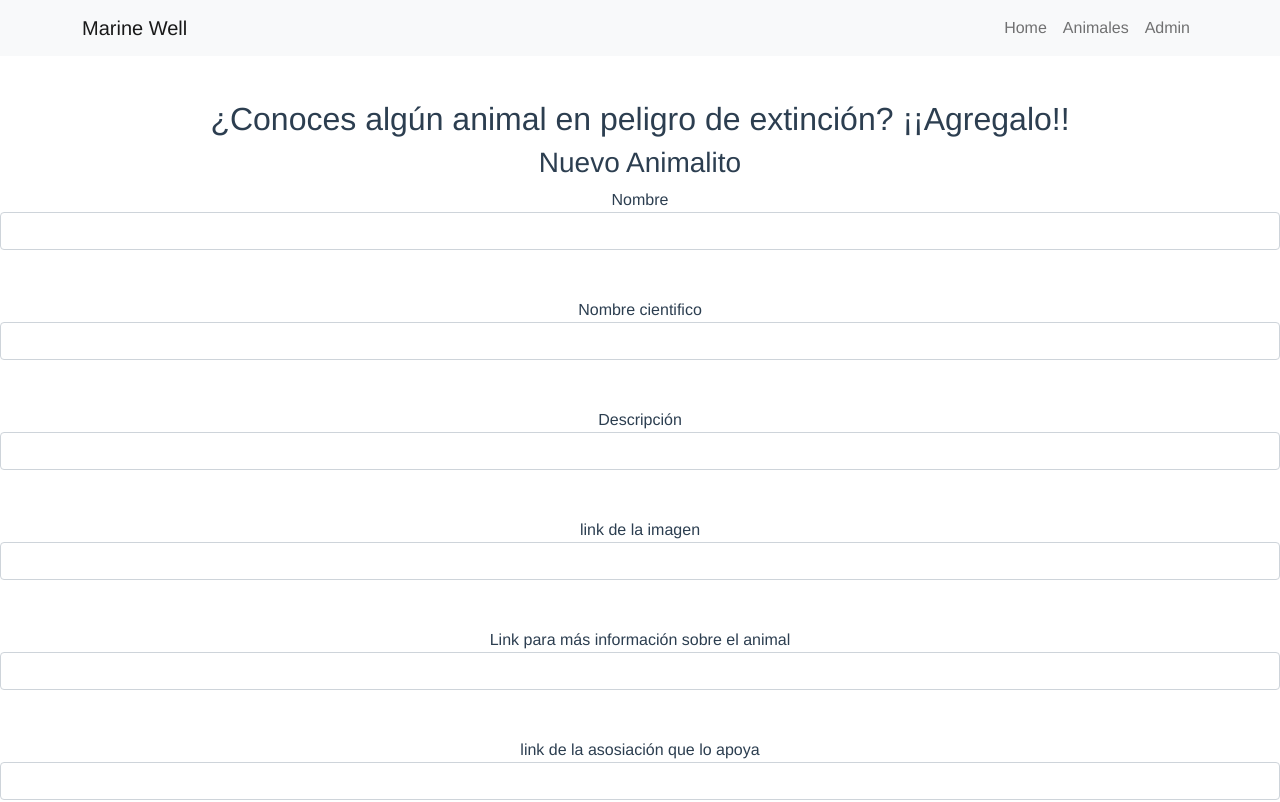
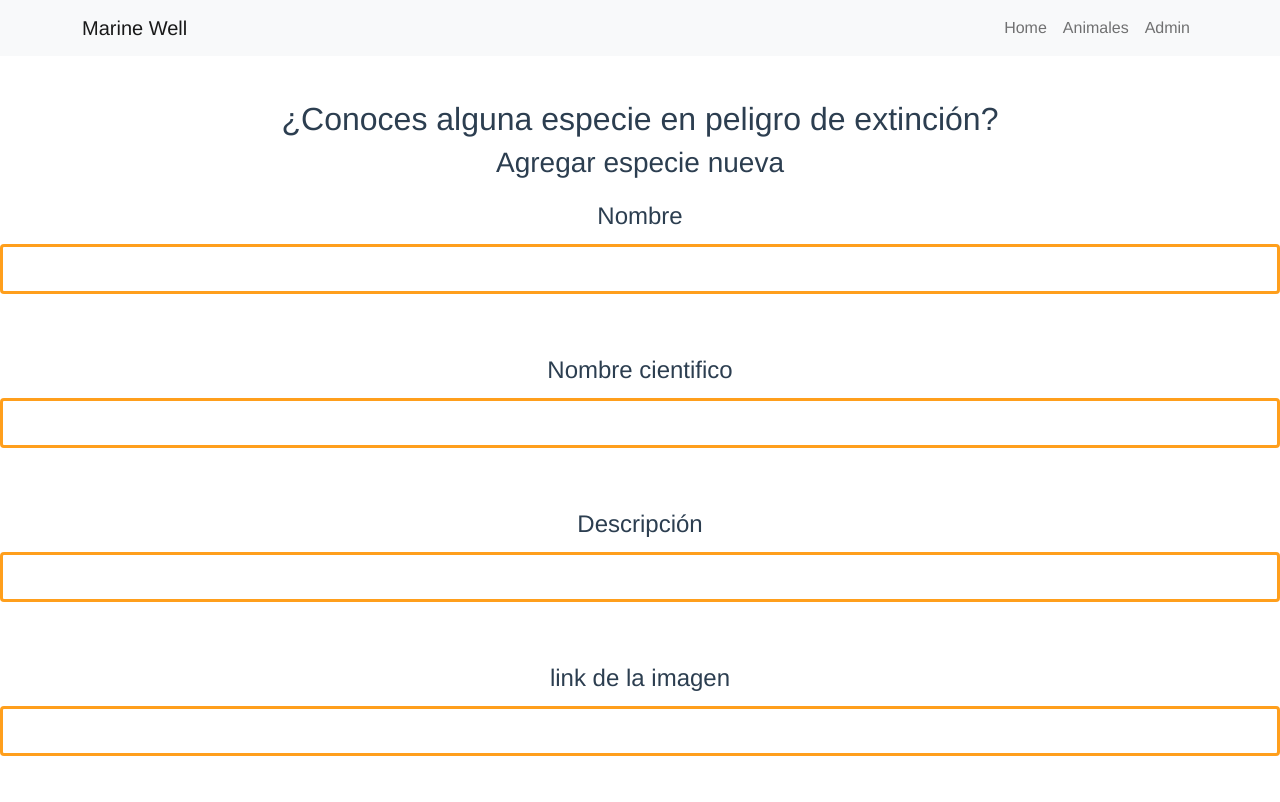
Before and after one commit to LuianOrtiz/HackatonLaunchX_MarineFrontSpecies, a Vue app: page /admin in a window 1280 px wide. Shown: the top 802 px of the page. Built offline with nearby package versions, Linux system fonts and the light colour scheme.

Commit message:
Cambios de color en la app2

```diff
--- a/src/App.vue
+++ b/src/App.vue
@@ -24,6 +24,7 @@
   -moz-osx-font-smoothing: grayscale;
   text-align: center;
   color: #2c3e50;
+  background-color: #CBF3F0;
 }
 /*
 nav {
--- a/src/components/PageHeader.vue
+++ b/src/components/PageHeader.vue
@@ -1,7 +1,7 @@
 <template>
 <nav class="navbar navbar-expand-lg navbar-light bg-light fixed-top">
   <div class="container">
-    <a class="navbar-brand" href="#">{{proyecto}}</a>
+    <router-link class="navbar-brand" to="/">{{proyecto}}</router-link>
     <button class="navbar-toggler" type="button" data-bs-toggle="collapse" data-bs-target="#navbarResponsive" aria-controls="navbarResponsive" aria-expanded="false" aria-label="Toggle navigation">
       <span class="navbar-toggler-icon"></span>
     </button>
@@ -30,3 +30,8 @@ export default {
   }
 }
 </script>
+<style scoped>
+.navegar {
+  background-color: #152F4F;
+}
+</style>
--- a/src/components/admin/AnimalAdd.vue
+++ b/src/components/admin/AnimalAdd.vue
@@ -1,23 +1,23 @@
 <template>
     <div class="submit-form">
     <div v-if="!submitted">
-      <h2>¿Conoces algún animal en peligro de extinción? ¡¡Agregalo!!</h2>
-    <h3>Nuevo Animalito</h3>
+      <h2>¿Conoces alguna especie en peligro de extinción?</h2>
+    <h3>Agregar especie nueva</h3>
       <div class="form-group">
-        <label for="title">Nombre </label>
+        <label for="name">Nombre </label>
         <input
           type="text"
           class="form-control"
           id="name"
           required
           v-model="animal.name"
-          name="title"
+          name="name"
         />
       </div>
       <br>
       <br>
       <div class="form-group">
-        <label for="title">Nombre cientifico</label>
+        <label for="scientific_name">Nombre cientifico</label>
         <input
           type="text"
           class="form-control"
@@ -30,7 +30,7 @@
       <br>
       <br>
       <div class="form-group">
-        <label for="title">Descripción</label>
+        <label for="description">Descripción</label>
         <input
           type="text"
           class="form-control"
@@ -43,7 +43,7 @@
       <br>
       <br>
       <div class="form-group">
-        <label for="title">link de la imagen</label>
+        <label for="url_image">link de la imagen</label>
         <input
           type="text"
           class="form-control"
@@ -56,7 +56,7 @@
       <br>
       <br>
       <div class="form-group">
-        <label for="title">Link para más información sobre el animal</label>
+        <label for="url_info">Link para más información sobre el animal</label>
         <input
           type="text"
           class="form-control"
@@ -69,7 +69,7 @@
       <br>
       <br>
       <div class="form-group">
-        <label for="title">link de la asosiación que lo apoya</label>
+        <label for="url_asosiacion">link de la asosiación que lo apoya</label>
         <input
           type="text"
           class="form-control"
@@ -82,7 +82,7 @@
       <br>
       <br>
       <div class="form-group">
-        <label for="title">Id: Habitad</label>
+        <label for="habitadId">Id: Habitad</label>
         <input
           type="text"
           class="form-control"
@@ -95,7 +95,7 @@
       <br>
       <br>
       <div class="form-group">
-        <label for="title">Id: Estado de Riesgo</label>
+        <label for="riskstatusId">Id: Estado de Riesgo</label>
         <input
           type="text"
           class="form-control"
@@ -171,5 +171,17 @@ export default {
 <style scoped>
 .submit-form {
   margin: 100px 0;
+  background-color: #FFFF;
+}
+
+.form-group input {
+  border: solid #FF9F1C;
+  padding: 10px 10px;
+}
+
+.form-group label {
+  text-align: left;
+  padding: 10px 0;
+  font-size: 24px;
 }
 </style>
--- a/src/components/species/MarineCard.vue
+++ b/src/components/species/MarineCard.vue
@@ -1,27 +1,27 @@
 <template>
     <div>
-        <b-card border-variant="info" class="overflow-hidden" style="max-width: 540px;">
+        <b-card class="overflow-hidden cardcontent" style="max-width: 540px;">
             <b-row no-gutters>
                 <b-col md="6">
                     <div>
                         <b-card-img :src="marine_animal.url_image" alt="Imagen Especie Marina" class="rounded-0"></b-card-img>
                     </div>
                     <br>
-                    <p class="risk"> Riesgo: {{marine_animal.riskstatus.estado_riesgo}} </p>
+                    <p class="risk"> <b> Riesgo: </b>  {{marine_animal.riskstatus.estado_riesgo}} </p>
                 </b-col>
                 <b-col md="6">
                     <b-card-body>
                     <b-card-text class="texto">
                         <p> <b> Nombre: {{marine_animal.name}} </b> </p>
-                        <p> <i> Nombre Cientifico: {{marine_animal.scientific_name}} </i> </p>
-                        <p> Habitad: {{marine_animal.habitad.name}} </p>
-                        <p> Descripción: {{marine_animal.description}} </p>
+                        <p>  <i> <b>  Nombre Cientifico: </b> {{marine_animal.scientific_name}} </i> </p>
+                        <p> <b> Habitad: </b>  {{marine_animal.habitad.name}} </p>
+                        <p> <b> Descripción: </b>  {{marine_animal.description}} </p>
                     </b-card-text>
                     </b-card-body>
                 </b-col>
             </b-row>
-            <b-button :href="marine_animal.url_asosiacion" target="_blank"  size="sm" class="botones">Asociaciones</b-button>
-            <b-button :href="marine_animal.url_info" target="_blank" size="sm" class="botones">Más información </b-button>
+            <b-button :href="marine_animal.url_asosiacion" target="_blank"  size="m" class="botones">Asociaciones</b-button>
+            <b-button :href="marine_animal.url_info" target="_blank" size="m" class="botones">Más información </b-button>
         </b-card>
     <div>
     </div>
@@ -51,17 +51,18 @@ export default {
 </script>
 
 <style scoped>
+.cardcontent {
+    border: solid black;
+}
+.botones {
+    background-color: #FF9F1C;
+    color: #FFFF;
+    padding: 0 10px;
+    margin: 0 50px;
+}
 
-.botones {
-    padding: 0 10px;
-    margin: 0 69px;
-}
 .texto {
     text-align: left;
 }
 
-.risk {
-    background-color: crimson;
-
-}
 </style>
--- a/src/views/HomeView.vue
+++ b/src/views/HomeView.vue
@@ -1,6 +1,9 @@
 <template>
   <div class="home">
     <ImagesSlideshow/>
+    <br>
+    <br>
+    <br>
     <br>
     <PurposeObjective
       titulo1="Objetivo"
--- a/src/views/SpeciesView.vue
+++ b/src/views/SpeciesView.vue
@@ -1,6 +1,6 @@
 <template>
   <div class="cartas">
-    <h2>Conoce a los animales de la fauna marina en peligro de extinción</h2>
+    <h2>Conoce las especies de la fauna marina en peligro de extinción</h2>
     <b-container fluid>
       <b-row>
         <b-col cols="6" md="4" v-for="(marine_animal, index) in marine_animals" :key="index" class="cartitas">
@@ -48,6 +48,6 @@ export default {
 }
 
 .cartitas {
-  margin: 5vh 0;
+  margin: 50px 0 ;
 }
 </style>
```
Also changed, not shown: src/components/HelloWorld.vue (deleted, +0 -60 lines), src/components/home/PurposeObjective.vue (+9 -0 lines), src/assets/BackgroundSpecies.png (added), src/components/FooTer.vue (deleted), src/components/NavBar.vue (deleted).
